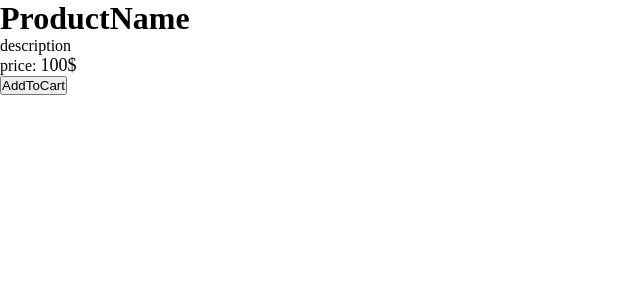
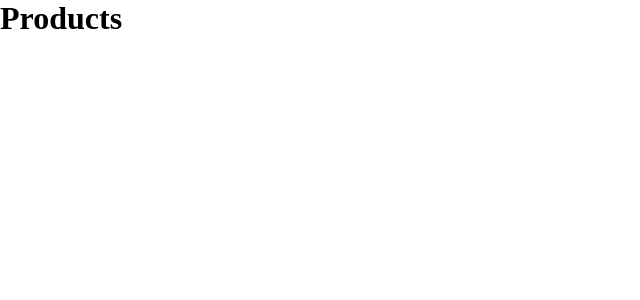
Before and after one commit to AhmadNashaat0/shopping-cart, a React (Create React App) app in the folder client/: page / in a window 1280 px wide. Shown: the top 300 px of the page, without its empty margins (0-640 px from the left). Built offline with nearby package versions, Linux system fonts and the light colour scheme.

Commit message:
add homescreen

```diff
--- a/client/src/App.js
+++ b/client/src/App.js
@@ -1,13 +1,16 @@
 import React from "react";
-// import Cart from "./screens/Cart";
+import Cart from "./screens/Cart";
 import Product from "./screens/Product";
 import "./App.css";
+import Home from "./screens/Home";
 
 
 const App = () => {
   return (
     <div>
-      <Product></Product>
+      {/* <Product></Product> */}
+      {/* <Cart></Cart> */}
+      <Home></Home>
     </div>
   );
 };
--- /dev/null
+++ b/client/src/screens/Home.js
@@ -0,0 +1,18 @@
+import React from "react";
+import ProductCard from "../components/ProductCard";
+
+const Home = () => {
+    return (
+        <div>
+            {/* Nav bar */}
+            <div className="home">
+                <h1>Products</h1>
+                <div className="home-products">
+
+                </div>
+            </div>
+        </div>
+    )
+}
+
+export default Home
```
Also changed, not shown: client/src/components/HomeProduct.js (added, +11 -0 lines).
